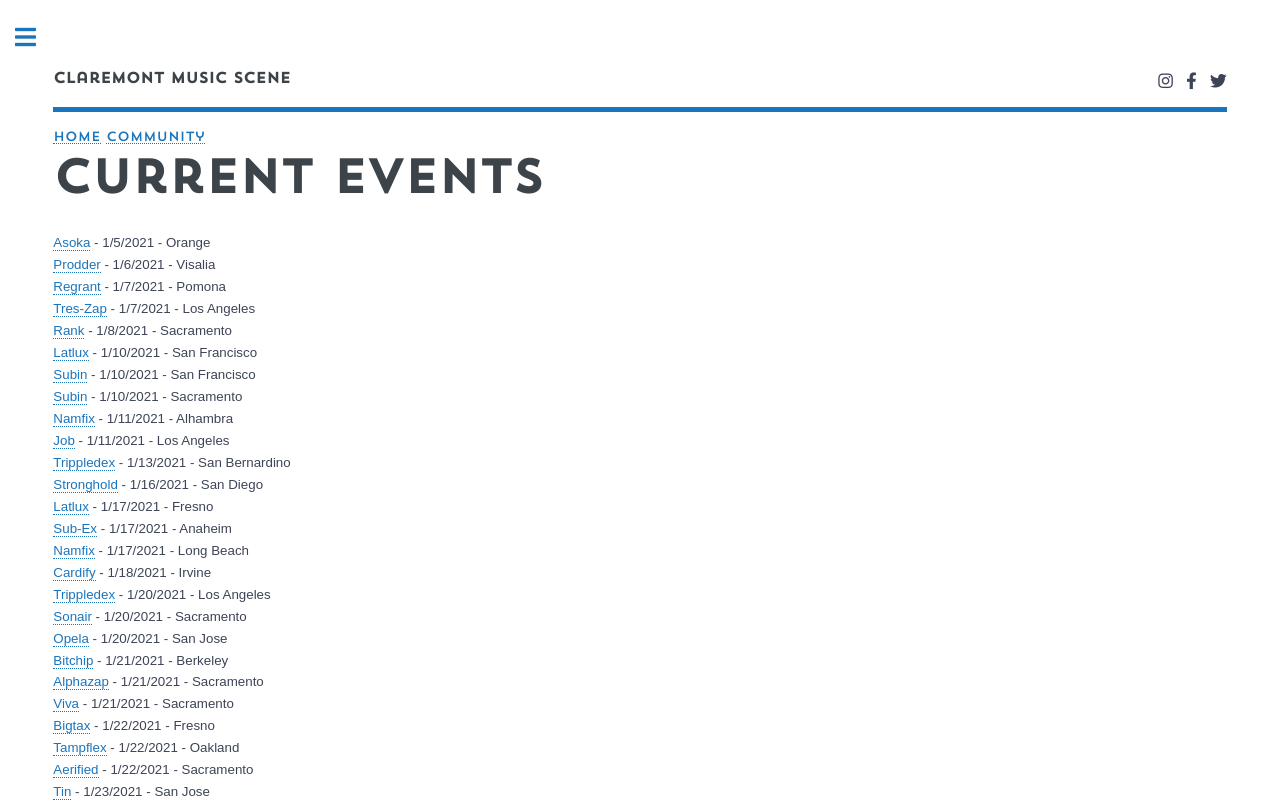
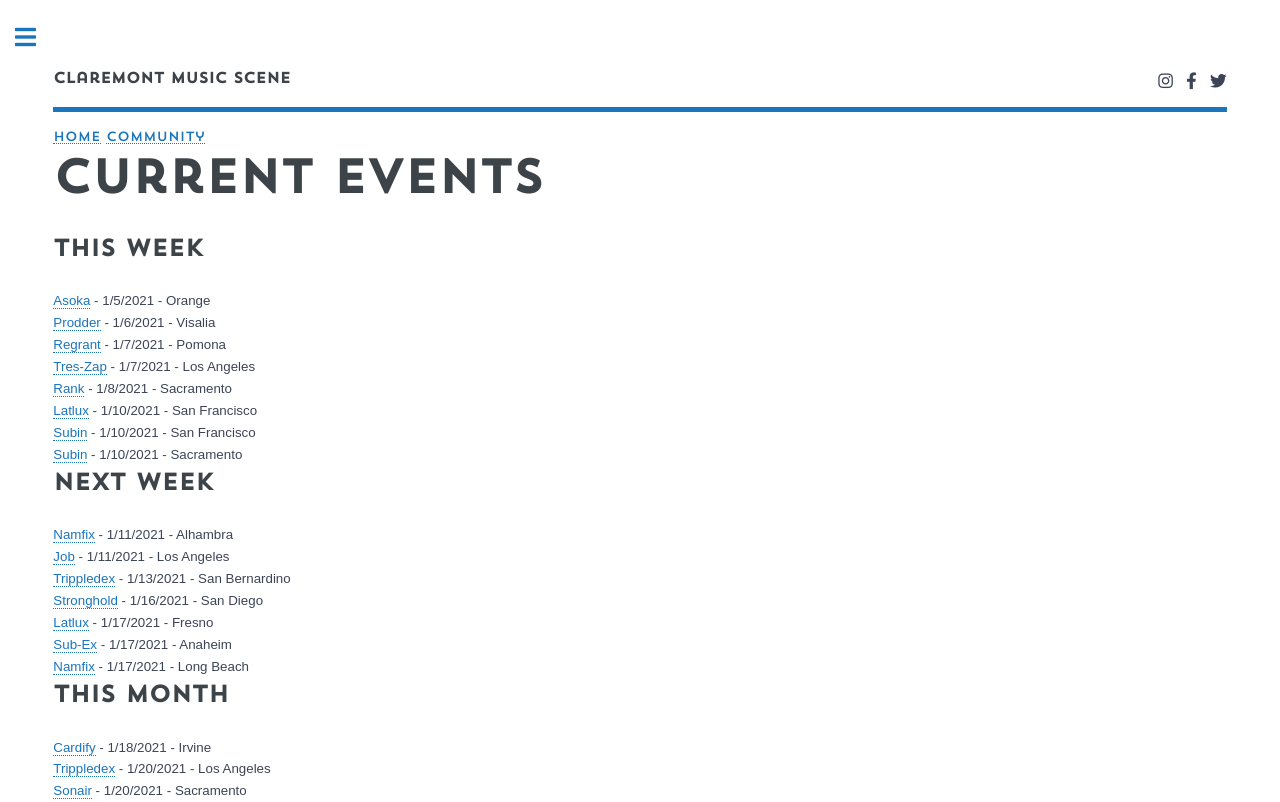
Before and after one commit to claremont-music-scene/nextjs-music-scene, a Next.js app: page /community/events in a window 1280 px wide. Shown: the top 802 px of the page. Built offline with nearby package versions, Linux system fonts and the light colour scheme.

Commit message:
i dayjs; group events by date

```diff
--- /dev/null
+++ b/components/events/event-group.js
@@ -0,0 +1,11 @@
+import EventCard from './event-card';
+
+
+export default function EventGroups({ heading, events }) {
+    return (
+        <div>
+            <h2>{heading}</h2>
+            {events.map(e => <EventCard key={e.id} event={e} />)}
+        </div>
+    );
+}
--- a/components/events/event-list.js
+++ b/components/events/event-list.js
@@ -1,11 +1,54 @@
-import EventCard from './event-card';
+import EventGroup from './event-group';
+import dayjs from 'dayjs';
+import isBetween from 'dayjs/plugin/isBetween';
+dayjs.extend(isBetween);
+
 
 export default function EventList({ events }) {
-    console.log('🚀 ~ EventList ~ events', events);
+    const today = dayjs(),
+        tomorrow = today.add(1, 'd'),
+        weekNext = today.add(1, 'w'),
+        weekAfterNext = today.add(2, 'w'),
+        monthEnd = today.endOf('month'),
+        startOf = e => dayjs(e.start_date),
+
+        eToday = events.filter(e => startOf(e).isSame(today)),
+        eTomorrow = events.filter(e => startOf(e).isSame(tomorrow)),
+        eThisWeek = events.filter(e => startOf(e).isBetween(tomorrow, weekNext, null, '[)')),
+        eNextWeek = events.filter(e => startOf(e).isBetween(weekNext, weekAfterNext, null, '[)')),
+        eThisMonth = weekAfterNext.month === today.month ? events.filter(e => startOf(e).isBetween(weekAfterNext, monthEnd, null, '[)'))
+            : weekNext.month === today.month ? events.filter(e => startOf(e).isBetween(weekNext, monthEnd, null, '[)'))
+                : events.filter(e => startOf(e).isBetween(today, monthEnd, null, '[)')),
+        eFuture = events.filter(e => startOf(e).isAfter(monthEnd)),
+
+        eventsByMonth = events => {
+            const groups = {};
+
+            for (let e of events) {
+                const eMonthString = dayjs((startOf(e).month() + 1) + '-1-' + startOf(e).year()).format('MMMM YYYY');
+
+                if (groups.hasOwnProperty(eMonthString)) {
+                    groups[eMonthString].push(e);
+                }
+                else {
+                    groups[eMonthString] = [e];
+                }
+            }
+
+            return groups;
+        },
+
+        futureByMonth = eventsByMonth(eFuture);
+
     return (
         <div>
             <h1>Current Events</h1>
-            {events.map(e => <EventCard event={e} />)}
+            {eToday.length > 0 && <EventGroup key='eToday' heading='Today' events={eToday} />}
+            {eTomorrow.length > 0 && <EventGroup key='eTomorrow' heading='Tomorrow' events={eTomorrow} />}
+            {eThisWeek.length > 0 && <EventGroup key='eThisWeek' heading='This Week' events={eThisWeek} />}
+            {eNextWeek.length > 0 && <EventGroup key='eNextWeek' heading='Next Week' events={eNextWeek} />}
+            {eThisMonth.length > 0 && <EventGroup key='eThisMonth' heading='This Month' events={eThisMonth} />}
+            {Object.keys(futureByMonth).map(month => <EventGroup key={month.replace(/ /g, '')} heading={month} events={futureByMonth[month]} />)}
         </div>
     );
 }
--- a/package.json
+++ b/package.json
@@ -8,6 +8,7 @@
     "start": "next start"
   },
   "dependencies": {
+    "dayjs": "^1.10.1",
     "next": "^10.0.0",
     "react": "16.13.1",
     "react-dom": "16.13.1",
--- a/pages/community/events/index.js
+++ b/pages/community/events/index.js
@@ -2,13 +2,13 @@ import SingleColumnLayout from "../../../components/layouts/single-column";
 import EventList from '../../../components/events/event-list';
 import { fetcher } from '../../../util/crud';
 import useSWR from 'swr';
-
-import data from '../../../tempdata/events.json';
+import data from '../../../tempdata/events.json'; // temporary data
+import dayjs from 'dayjs';
+import isSameOrAfter from 'dayjs/plugin/isSameOrAfter';
+dayjs.extend(isSameOrAfter);
 
 const { events } = data,
-    today = (new Date()).valueOf(),
-    currentEvents = events.filter(e => new Date(e.start_date).valueOf() >= today)
-        .sort((a, b) => new Date(a.start_date).valueOf() - new Date(b.start_date).valueOf());
+    currentEvents = events.filter(e => dayjs(e.start_date).isSameOrAfter(dayjs())).sort((a, b) => dayjs(a.start_date) - dayjs(b.start_date));
 
 export async function getStaticProps() {
     // const events = await fetcher('https://music-scene-api.herokuapp.com/api/events/items/');
@@ -16,7 +16,6 @@ export async function getStaticProps() {
 }
 
 export default function EventDisplay({ currentEvents }) {
-    console.log('🚀 ~ EventDisplay ~ currentEvents', currentEvents);
     // const { data, error } = useSWR('https://music-scene-api.herokuapp.com/api/events/items/', fetcher, { initialData: props.events });
 
     // if (error) return <div>failed to load</div>
```
Also changed, not shown: 1 other file (tests, documents, lock files or other folders).
